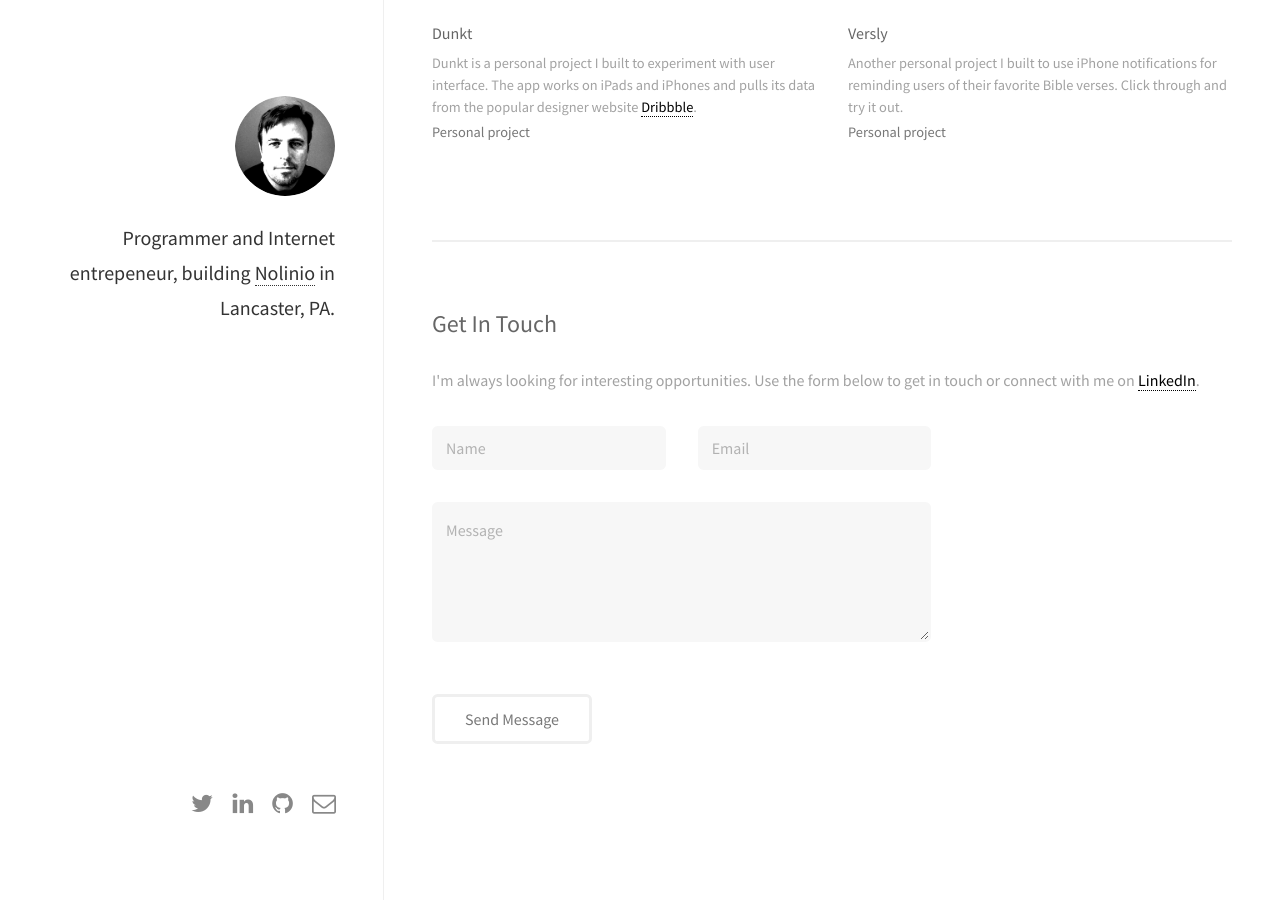
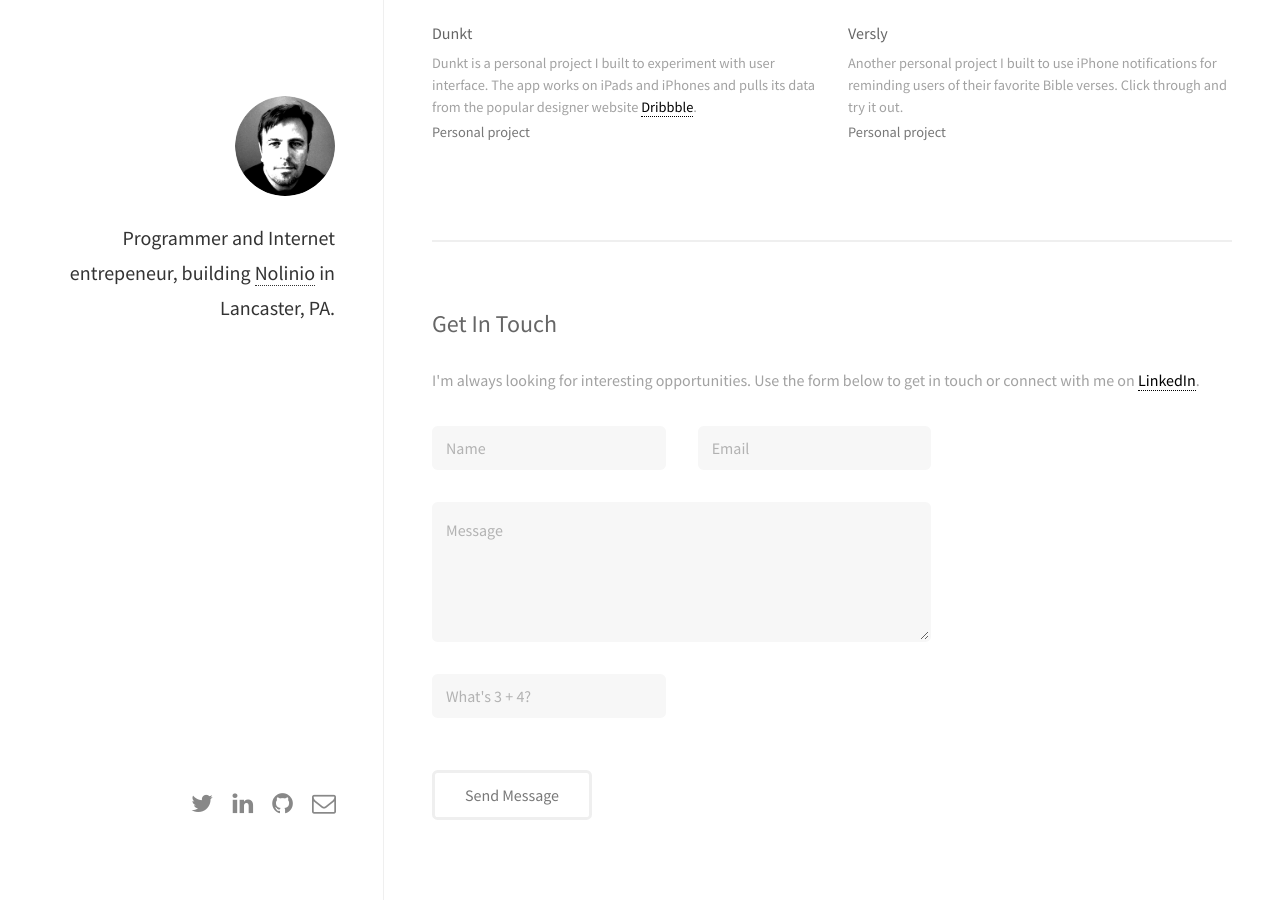
Before and after one commit to davideweaver/davideweaver.github.io, a Jekyll site: the page built from index.html, in a window 1280 px wide and 900 px high, scrolled down 1567 px. Built offline with Jekyll 4.4.1, drawn with Linux system fonts in a browser that asks for light colours; nearby versions of some CDN libraries; before the commit the page ends 2391 px from its top, so only the background shows below that.

Commit message:
added robot field

```diff
--- a/_layouts/default.html
+++ b/_layouts/default.html
@@ -77,6 +77,7 @@
 					<div class="6u 12u$(small)"><input type="text" name="name" id="name" placeholder="Name" /></div>
 					<div class="6u$ 12u$(small)"><input type="email" name="email" id="email" placeholder="Email" /></div>
 					<div class="12u$"><textarea name="message" id="message" placeholder="Message" rows="4"></textarea></div>
+					<div class="6u"><input type="text" name="robot" id="robot" placeholder="What's 3 + 4?" /></div>
 					<input type="hidden" name="_after" value="http://daveweaver.net/confirm/">
 					<input type="text" name="_honey" value="" style="display:none">
 				</div>
```
